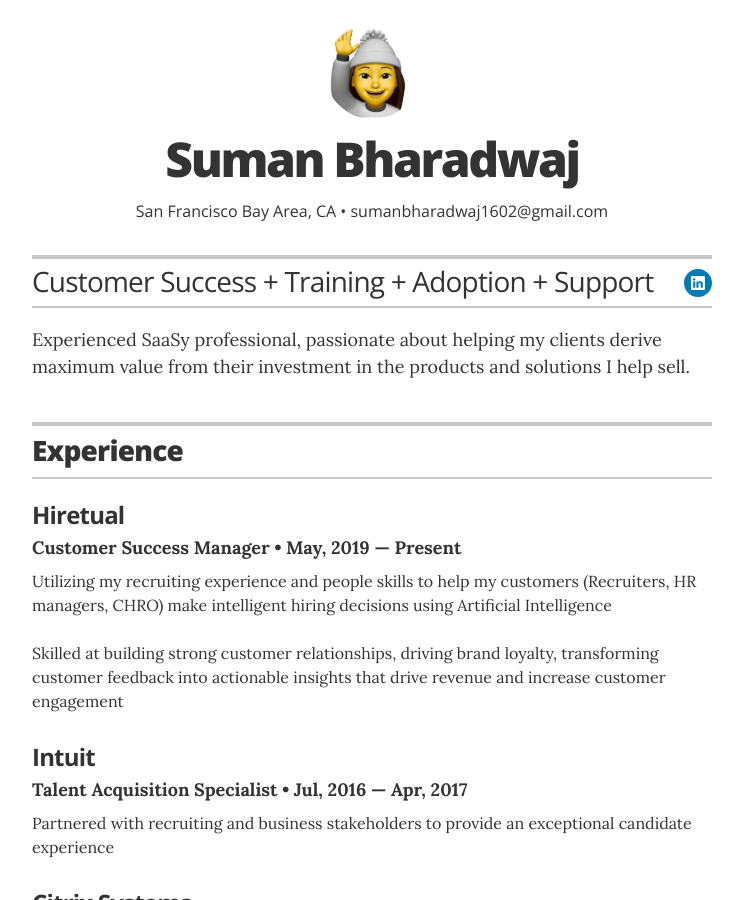
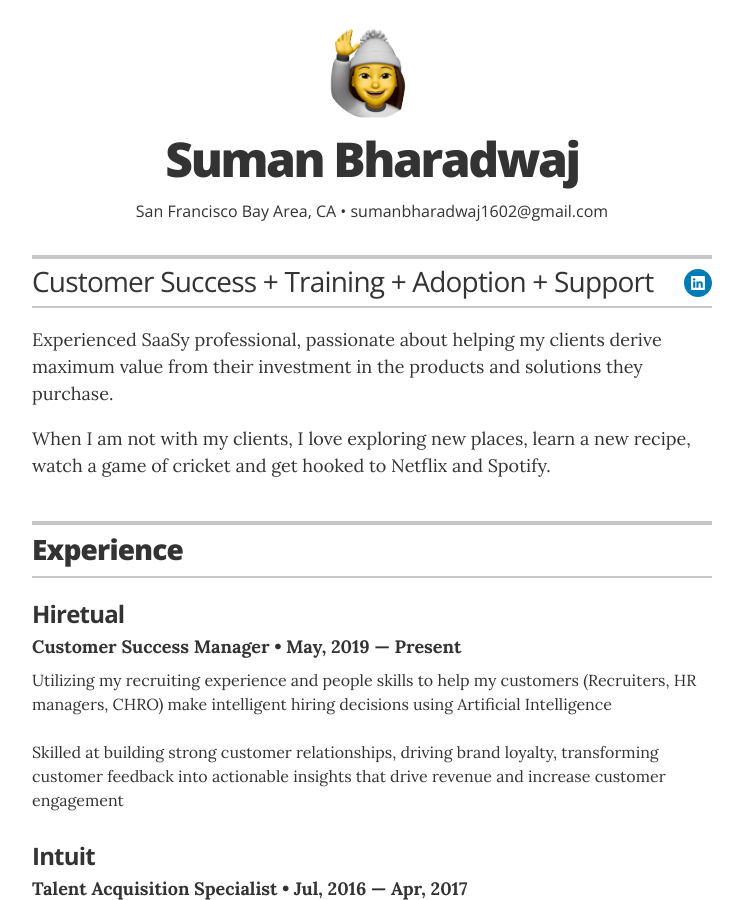
Before and after one commit to sumanbharadwaj/sumanbharadwaj.github.io, a Jekyll site: the page built from index.html, in a window 1280 px wide and 900 px high. Shown: the whole window, without its empty margins (268-1011 px from the left). Built offline with Jekyll 4.4.1, drawn with Linux system fonts in a browser that asks for light colours.

Commit message:
Update _config.yml

```diff
--- a/_config.yml
+++ b/_config.yml
@@ -15,7 +15,7 @@
 resume_header_contact_info:     "San Francisco Bay Area, CA • sumanbharadwaj1602@gmail.com"
 display_header_contact_info:    "true"
 
-resume_header_intro: "<p>Experienced SaaSy professional, passionate about helping my clients derive maximum value from their investment in the products and solutions I help sell.</p>"
+resume_header_intro: "<p>Experienced SaaSy professional, passionate about helping my clients derive maximum value from their investment in the products and solutions they purchase.<p></p></p> When I am not with my clients, I love exploring new places, learn a new recipe, watch a game of cricket and get hooked to Netflix and Spotify.</p>"
 
 resume_section_experience:      true
 resume_section_education:       true
```
